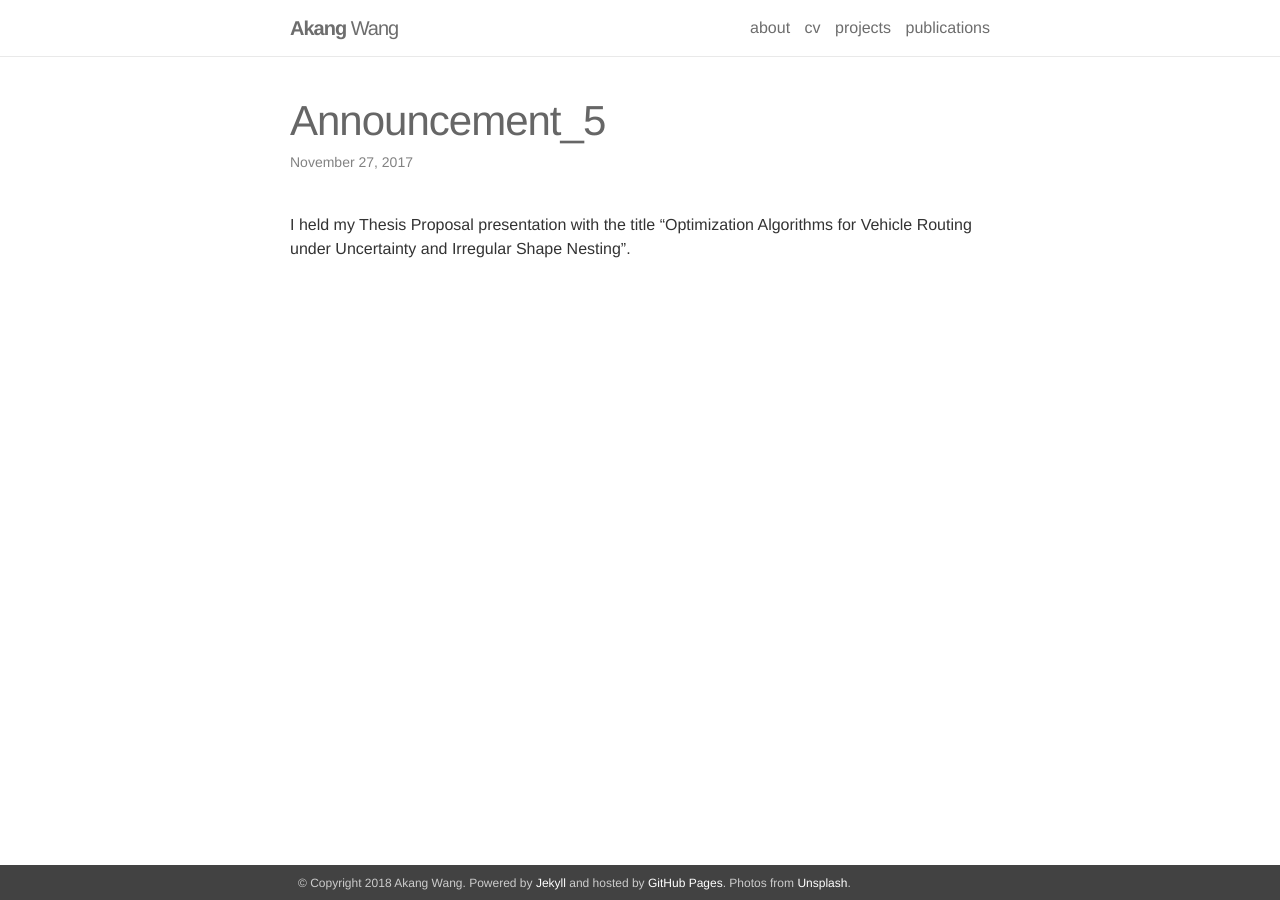
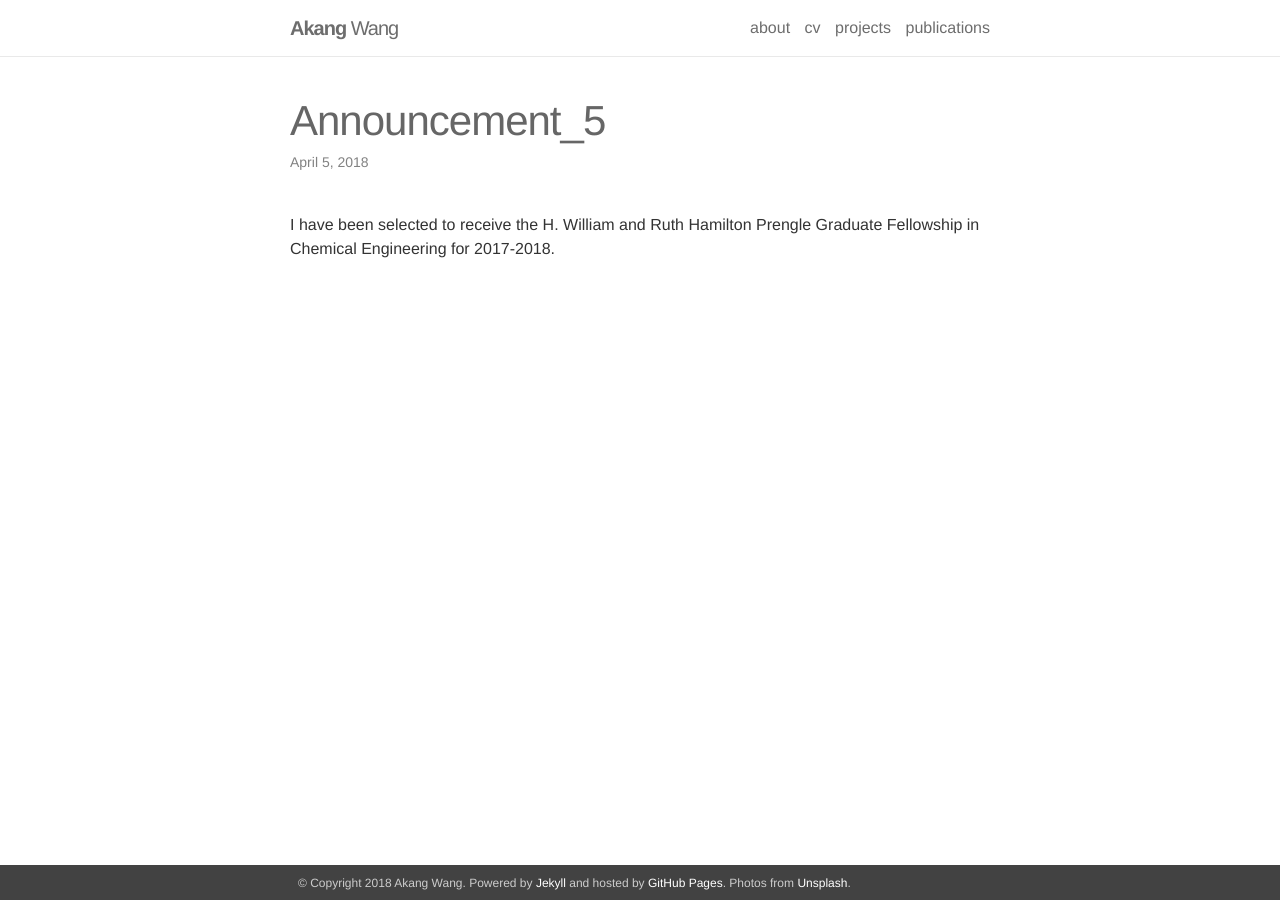
Before and after one commit to VINCENTW2046/akangw.github.io, a Jekyll site: the page built from _news/announcement_5.md, in a window 1280 px wide. Built offline with Jekyll 4.4.1, drawn with Linux system fonts in a browser that asks for light colours.

Commit message:
update CV

```diff
--- a/_news/announcement_5.md
+++ b/_news/announcement_5.md
@@ -1,7 +1,7 @@
 ---
 layout: post
-date: 2017-11-27 07:59:00-0400
+date: 2018-04-05 07:59:00-0400
 inline: true
 ---
 
-I held my Thesis Proposal presentation with the title "Optimization Algorithms for Vehicle Routing under Uncertainty and Irregular Shape Nesting".
+I have been selected to receive the H. William and Ruth Hamilton Prengle Graduate Fellowship in Chemical Engineering for 2017-2018.
```
Also changed, not shown: _news/announcement_1.md (added, +7 -0 lines), _news/announcement_2.md (added, +7 -0 lines), _news/announcement_3.md (+2 -2 lines), _news/announcement_4.md (+2 -2 lines), _news/announcement_6.md (deleted, +0 -7 lines), 1 other file.
